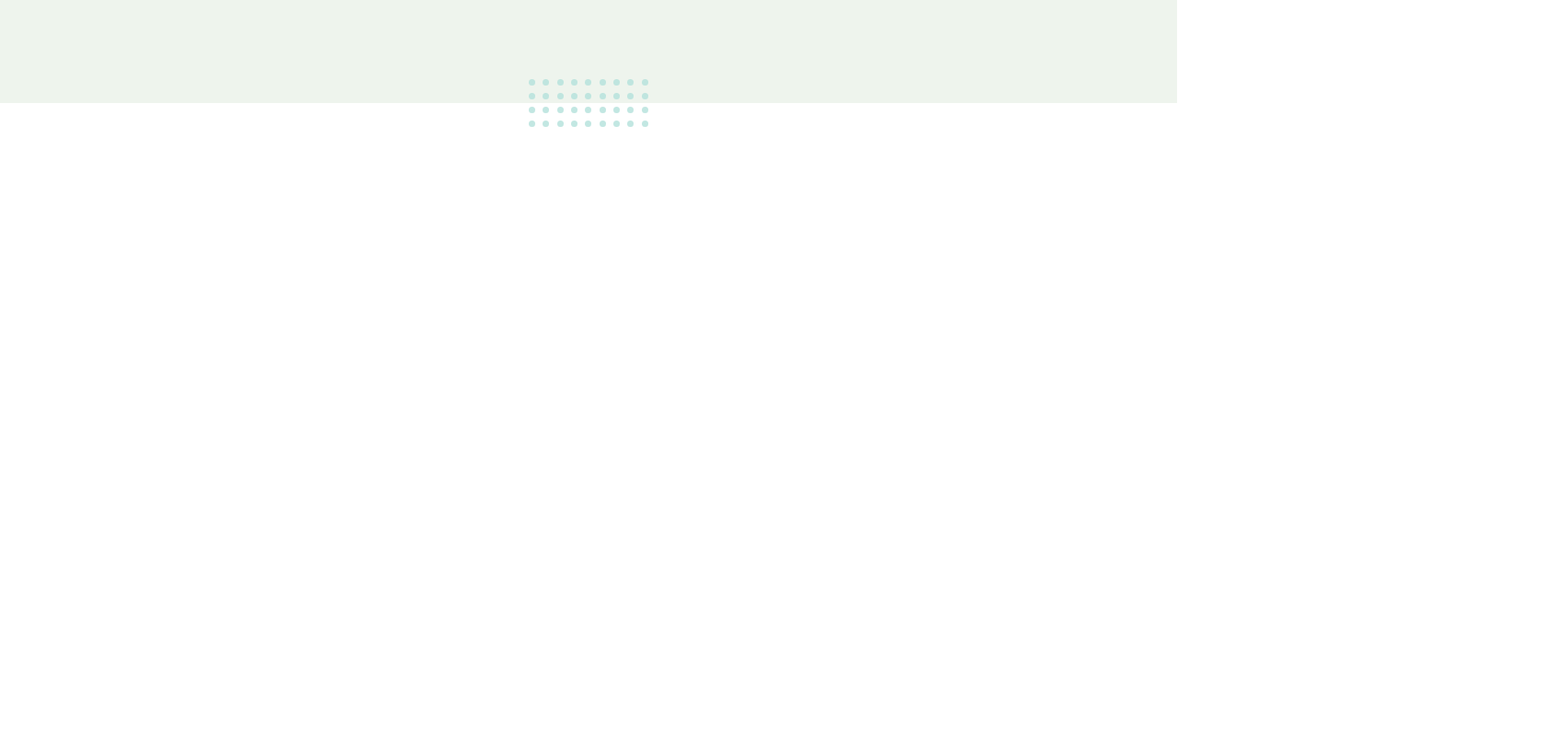
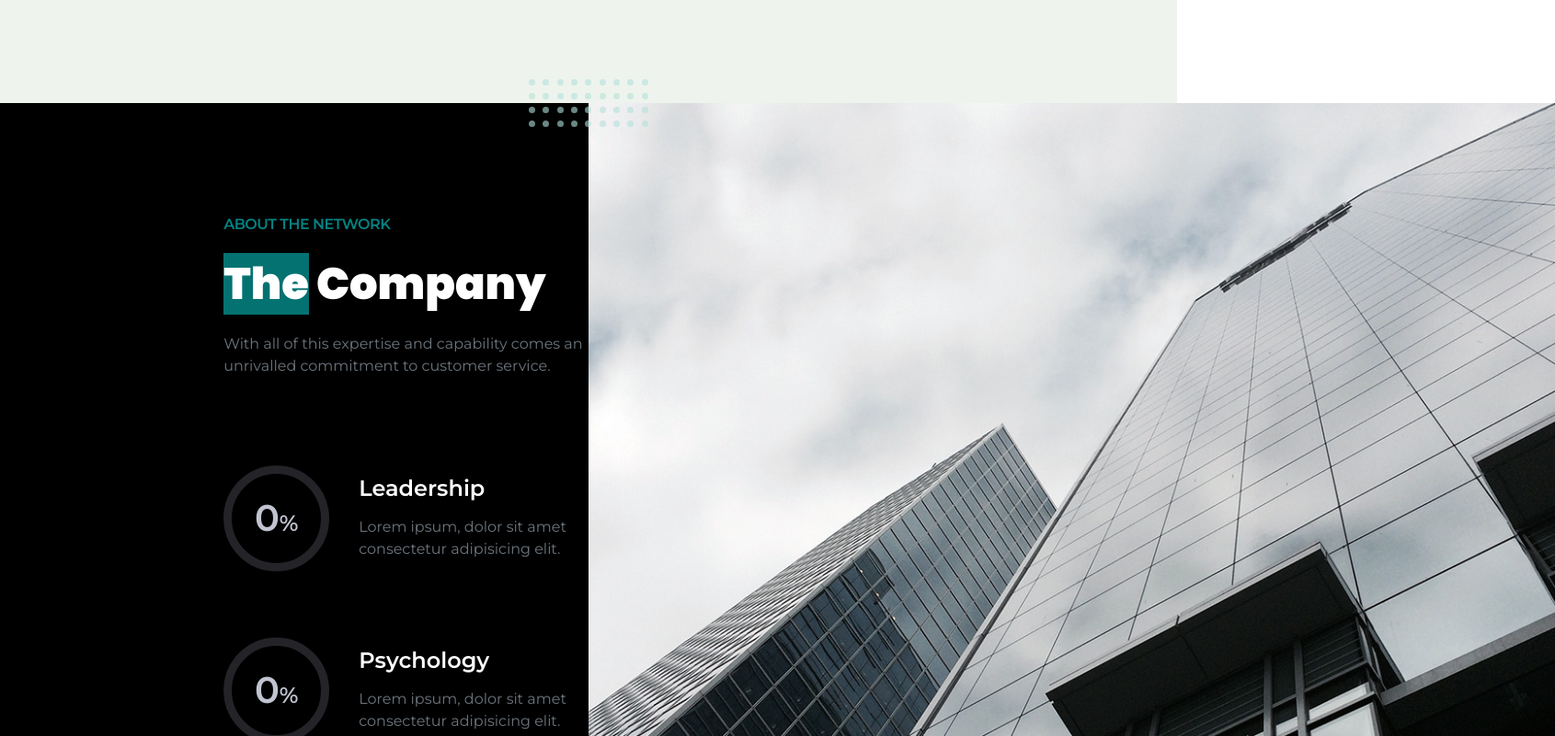
Before and after one commit to AnTosi/proj-html-vuejs, a Vue app: page / in a window 1280 px wide. Shown: the part 1480-2280 px from the top of the page at 92% size, 1691 px wide, since content can reach past the window. Before the commit the page ends 1622 px from the top, so only its background shows below. Built offline with nearby package versions, Linux system fonts and the light colour scheme.

Commit message:
do section 3

```diff
--- a/src/assets/common.scss
+++ b/src/assets/common.scss
@@ -9,6 +9,12 @@ a {
     width: 62%;
     margin: auto;
     height: 100%;
+}
+
+.left_container {
+    margin-left: 19%;
+    width: 31%;
+
 }
 
 .text-green {
@@ -59,3 +65,69 @@ button {
 .fw-600 {
     font-weight: 600;
 }
+
+.bold {
+    font-weight: 700;
+}
+
+.highlighted {
+    background-color: #08a0a0b6;
+}
+
+.grey_circle_border {
+    height: 115px;
+    width: 115px;
+    font-size: 1.5rem;
+    border: 9px solid #232328;
+    border-radius: 50%;
+    padding: auto;
+    display: flex;
+    justify-content: center;
+    align-items: center;
+    margin-right: 2rem;
+    position: relative;
+
+    .completion_1percent {
+        position: absolute;
+        display: inline-block;
+        width: 9px;
+        height: 2px;
+        left: 0;
+        top: 50%;
+        transform: translate(-100%, -50%);
+        background-color: $main-dark-green;
+    }
+
+}
+
+.font_size_3 {
+    font-size: 2.5rem;
+}
+
+.text_lightgrey {
+    color: #C0C3D0;
+}
+
+.sm_circles_container {
+
+    width: 138px;
+    height: 60px;
+    justify-content: space-around;
+    align-items: center;
+    position: absolute;
+    bottom: 0;
+    left: 50%;
+    transform: translate(-50%, 50%);
+    z-index: 2;
+
+    .sm_circle {
+        background-color: #B3E1DB;
+        height: 7px;
+        width: 7px;
+        border-radius: 50%;
+        display: inline-block;
+        opacity: 0.6;
+    }
+
+
+}
--- a/src/components/SiteMain.vue
+++ b/src/components/SiteMain.vue
@@ -7,9 +7,11 @@
             <div class="lg_container position-relative">
                 <div class="jumbotext text-white">
                     <span class="title superbold">
-                        <span class="underline">
+                        <span class="position-relative title superbold">
+                            Logistics
+                            <span class="underline"></span>
                         </span>
-                        Logistics that goes further.
+                         that goes further.
                     </span>
                     <p class="mt-3 pr-5">
                         For 20 years working with the most innovative in the field of transport
@@ -73,7 +75,62 @@
         </section>
 
         <section class="three">
+            <div class="left_container">
+                <span class="text-green condensed">
+                    ABOUT THE NETWORK
+                </span>
+                <h3 class="superbold text-white my-4">
+                    <span class="superbold text-white highlighted">The</span>
+                    Company
+                </h3>
+                <p class="text-muted mb-5">
+                    With all of this expertise and capability comes an unrivalled commitment to customer service.
+                </p>
 
+                <div class="d-flex align-items-center mb-5 pt-5">
+                    <span class="grey_circle_border col-3 bold text-muted">
+                        <span class="text_lightgrey">
+                            <span class="font_size_3">0</span>%
+                        </span>
+                    </span>
+                    <div class="col-9">
+                        <h4 class="bold mb-3 text-white">Leadership</h4>
+                        <p class="text-muted mb-0">Lorem ipsum, dolor sit amet consectetur adipisicing elit.</p>
+                    </div>
+                </div>
+
+                <div class="d-flex align-items-center pt-4 mb-5">
+                    <span class="grey_circle_border col-3 bold text-muted">
+                        <span class="text_lightgrey">
+                            <span class="font_size_3">0</span>%
+                        </span>
+                    </span>
+                    <div class="col-9">
+                        <h4 class="bold mb-3 text-white">Psychology</h4>
+                        <p class="text-muted mb-0">Lorem ipsum, dolor sit amet consectetur adipisicing elit.</p>
+                    </div>
+                </div>
+
+                <div class="d-flex align-items-center pt-4 mb-5">
+                    <span class="grey_circle_border col-3 bold text-muted">
+                        <span class="completion_1percent"></span>
+                        <span class="text_lightgrey">
+                            <span class="font_size_3">1</span>%
+                        </span>
+                    </span>
+                    <div class="col-9">
+                        <h4 class="bold mb-3 text-white">Flexibility</h4>
+                        <p class="text-muted mb-0">Lorem ipsum, dolor sit amet consectetur adipisicing elit.</p>
+                    </div>
+                </div>
+
+            </div>
+            <div class="pic_right">
+                <img src="../assets/about-5.jpg" alt="">
+            </div>
+            <div class="sm_circles_container d-flex flex-wrap">
+                <span class="sm_circle mx-1" v-for="index in 36" :key="index"></span>
+            </div>
         </section>
 
         <section class="four">
@@ -136,9 +193,10 @@ export default {
                 display: inline-block;
                 position: absolute;
                 background-color: #08a0a0b6;
-                width: 100%;
+                width: 98%;
                 height: 2rem;
                 top: 2.7rem;
+                left: 0;
                 z-index: -1;
                 opacity: 0.6;
             }
@@ -154,15 +212,15 @@ export default {
         }
     }
 
-    section.two {
+    section {
+        h3 {
+            font-size: 3rem;
+        }
+        &.two {
             height: 730px;
             background-color: #EEF4ED;
             padding: 120px 1rem;
             position: relative;
-
-        h3 {
-            font-size: 3rem;
-        }
 
             p.pr-4 {
                 padding-right: 2rem;
@@ -188,28 +246,24 @@ export default {
                     font-size: 1.6rem;
                 }
             }
-
-        .sm_circles_container {
-
-            width: 138px;
-            height: 60px;
-            justify-content: space-around;
-            align-items: center;
-            position: absolute;
-            bottom: 0;
-            left: 50%;
-            transform: translate(-50%, 50%);
-
-            .sm_circle {
-                background-color: #B3E1DB;
-                height: 7px;
-                width: 7px;
-                border-radius: 50%;
-                display: inline-block;
-                opacity: 0.8;
         }
 
+        &.three {
+            padding: 120px 0;
+            background-color: black;
+            position:relative;
 
+            .pic_right {
+                width: 50%;
+                position: absolute;
+                top: 0;
+                right: 0;
+                height: 100%;
+                text-align: right;
+                img {
+                    height: 100%;
+                }
+            }
         }
     }
 
```
Lines whose indentation alone changed are shown as unchanged.
